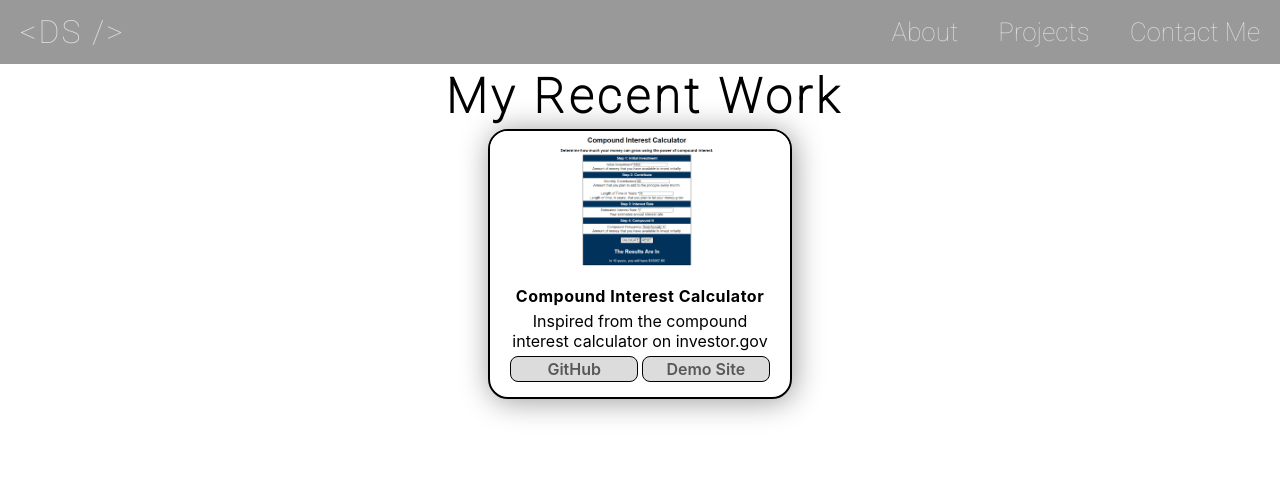
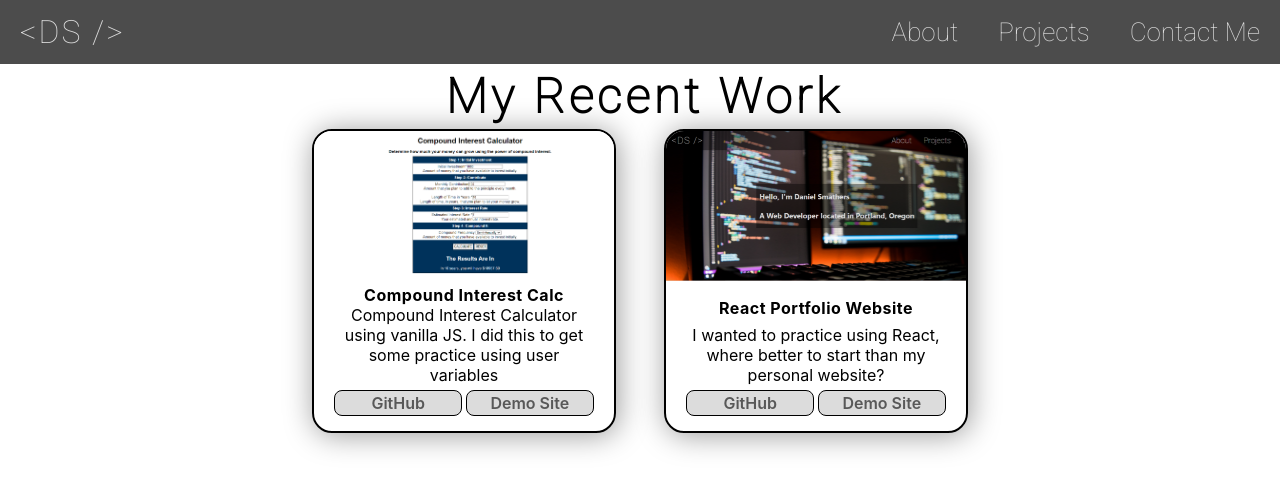
Before and after one commit to DSmathers/DSmathers.github.io, a React (Create React App) app: page /Projects in a window 1280 px wide. Shown: the top 490 px of the page. Built offline with nearby package versions, Linux system fonts and the light colour scheme.

Commit message:
Changed projects grid to render dynamically from a list, adjusted some css because tiles weren't uniform

```diff
--- a/src/App.css
+++ b/src/App.css
@@ -22,7 +22,7 @@ a{text-decoration: none;}
     width: 100%;
     top: 0;
     left: 0;
-    background-color: rgba(0, 0, 0, 0.4) ;
+    background-color: rgba(0, 0, 0, 0.7) ;
     z-index: 1;
 }
 
@@ -108,26 +108,7 @@ a{text-decoration: none;}
     text-align: left;
 }
 
-
-#about-me-section  p    {
-    max-width: 80%;
-    text-align: left;
-    line-height: 30px;
-    letter-spacing: 1px;
-    padding: 3rem;
-}
-
-
-#about-me-section p{
-    font-size: 22px;
-    font-family: 'Roboto', sans-serif;
-    font-weight: bold;
-    margin-bottom: 20px;
-}
-
-#about-me-section h2{
-    margin-bottom: 20px;
-}
+/* Icons for Programming Languages on About Page */
 
 #devIcons   {
     display: flex;
@@ -139,18 +120,15 @@ a{text-decoration: none;}
     font-size: 64px;
 }
 
-
+/* Contact Page Styling */
 
 .contact-wrapper    {
     width: 100%;
     display: flex;
     flex-direction: row;
+    flex-wrap: wrap;
     grid-gap: 3rem;
-    justify-content: center;
-    flex-wrap: wrap;
 }
-
-
 
 .contact-links  {
     width: 250px;
@@ -234,6 +212,7 @@ a{text-decoration: none;}
     max-width: 100%;
 }
 
+/* Project Page Styling */
 
 #projects-grid  {
     display: flex;
@@ -254,12 +233,14 @@ a{text-decoration: none;}
     box-shadow: 2px 2px 30px rgba(0, 0, 0, 0.4);
     overflow: hidden;
     width: 300px;
+    height: 300px;
+    display: grid;
+    grid-template-rows: 1fr 1fr;
 }
 
-.project_image img{
-    width: 100%;
-    height: 100%;
-    object-fit: cover;
+.project_image {
+    background-size: cover;
+    box-sizing: border-box;
 }
 
 .card_data   {
@@ -273,12 +254,13 @@ a{text-decoration: none;}
 }
 
 .card_title {
-    margin: 5px 0px;
+    margin: auto;
     letter-spacing: 0.5px;
 }
 
 .card_details   {
-    margin: auto;
+    text-overflow: ellipsis;
+    width: 100%;
 }
 
 .card_links {
--- /dev/null
+++ b/src/components/Data.js
@@ -0,0 +1,21 @@
+import projectThumb1 from '../assets/thumbnails/projectThumb1.png'
+import projectThumb2 from '../assets/thumbnails/projectThumb2.png'
+
+const Data =  [
+    {
+        img: projectThumb1,
+        title: "Compound Interest Calc",
+        description: "Compound Interest Calculator using vanilla JS. I did this to get some practice using user variables",
+        gitLink: "https://www.github.com",
+        demoLink: "https://www.repl.it",
+    },
+    {
+        img: projectThumb2,
+        title: "React Portfolio Website",
+        description: "I wanted to practice using React, where better to start than my personal website?",
+        gitLink: "https://www.github.com",
+        demoLink: "https://www.repl.it",
+    },
+]
+
+export default Data;
--- a/src/components/ProjectCard.js
+++ b/src/components/ProjectCard.js
@@ -1,26 +1,29 @@
-import projectThumb1 from '../assets/thumbnails/projectThumb1.png'
-import projectThumb2 from '../assets/thumbnails/projectThumb2.png'
-
-const ProjectCard = () => {
+const ProjectCard = ({projects}) => {
+    return (
+        <>
+        {projects.map((project) => {
+            const {title, img, description, gitLink, demoLink} = project;
             return (
                 <div className="project_card">
-            <div className="project_image">
-                <img src={projectThumb1} />
+                    <div className="project_image" style={{backgroundImage: "url(" + img + ")"}}>
+                       {/* Project Image Div uses a background image, left empty */}
                     </div>
                     <div className="card_data">
                         <div className="card_title">
-                    <h4>Compound Interest Calculator</h4>
+                            <h4>{title}</h4>
                         </div>
                         <div className="card_details">
-                    <p>Inspired from the compound interest calculator on investor.gov</p>
+                            <p>{description}</p>
                         </div>
                         <div className="card_links">
-                    <a href="#" className="cardLink">GitHub</a>
-                    <a href="#" className="cardLink">Demo Site</a>
+                            <a href={gitLink} target="_blank" className="cardLink">GitHub</a>
+                            <a href={demoLink} target="_blank" className="cardLink">Demo Site</a>
                         </div>
                     </div>
                 </div>
-
+            );
+        })}
+        </>
     )
 }
 export default ProjectCard
--- a/src/components/ProjectData.js
+++ /dev/null
@@ -1,12 +0,0 @@
-const ProjectData = [
-    {
-        "image": "",
-        "title": "",
-        "info": "",
-        "gitLink": "",
-        "demoLink": ""
-    }
-]
-
-
-export default ProjectData
--- a/src/components/Projects.js
+++ b/src/components/Projects.js
@@ -1,7 +1,9 @@
+import React, { useState } from "react"
 import ProjectCard from "./ProjectCard"
-import ProjectData from './ProjectData'
+import Data from './Data'
 
 const Projects = () => {
+    const [projects, setProject] = useState(Data);
     return (
         <section id="portfolio-section" className="page_section">
             <div className="section_wrapper">
@@ -9,7 +11,7 @@ const Projects = () => {
                     <h1>My Recent Work</h1>
                 </div>
                 <div id="projects-grid">
-                <ProjectCard />
+                <ProjectCard projects={projects}/>
                 </div>
             </div>
         </section>
```
Also changed, not shown: src/components/AboutMe.js (+3 -5 lines). Lines whose indentation alone changed are shown as unchanged.
